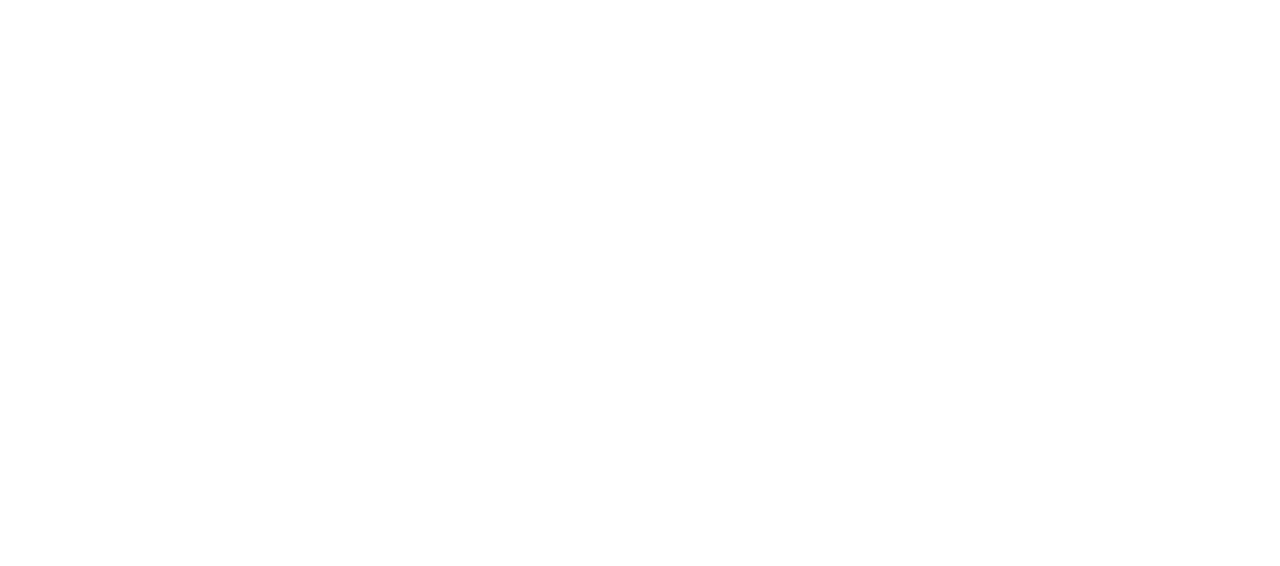
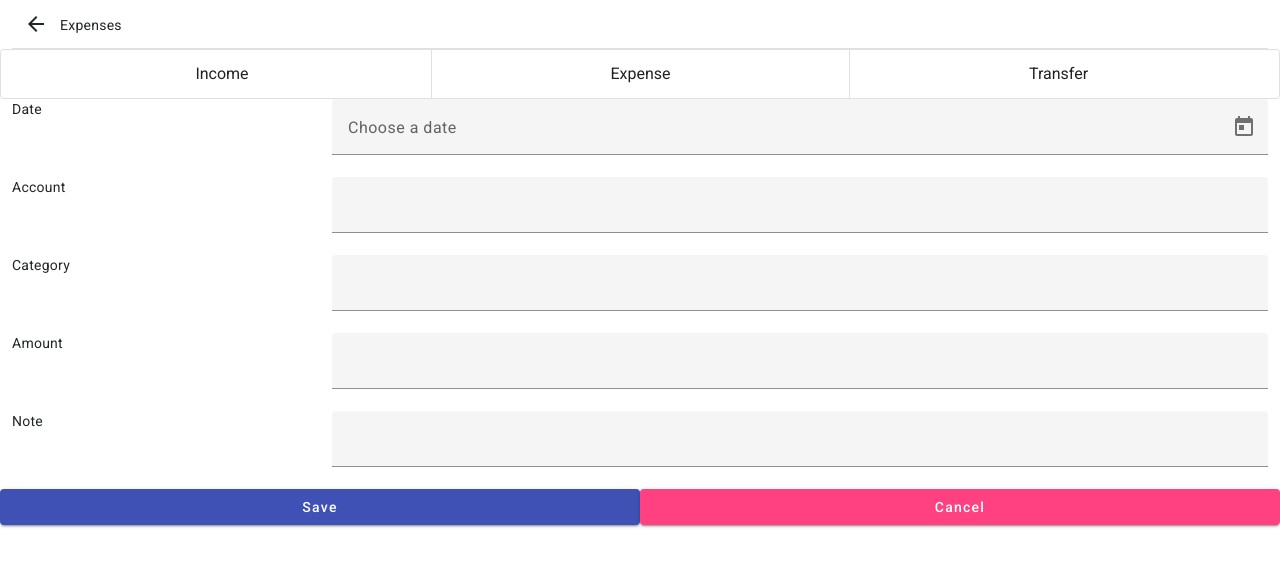
Before and after one commit to vinayak-more/expense-manager, an Angular app: page /transactions/new in a window 1280 px wide. Before the commit this address led to /. Shown: the top 566 px of the page. Built offline with nearby package versions, Linux system fonts and the light colour scheme.

Commit message:
transaction edit form

```diff
--- a/src/app/app.routes.ts
+++ b/src/app/app.routes.ts
@@ -1,7 +1,9 @@
 import { Routes } from '@angular/router';
 import { TransactionsComponent } from './transactions/transactions.component';
+import { TransactionEditComponent } from './transaction-edit/transaction-edit.component';
 
 export const routes: Routes = [
     { path: '', component: TransactionsComponent},
     { path: 'transactions', component: TransactionsComponent},
+    { path: 'transactions/new', component: TransactionEditComponent},
 ];
--- /dev/null
+++ b/src/app/transaction-edit/transaction-edit.component.html
@@ -0,0 +1,47 @@
+<div class="container-fluid">
+    <div>
+        <button mat-icon-button (click)="onBack()">
+            <mat-icon>arrow_back</mat-icon>
+        </button>
+        <span style="vertical-align: super;">Expenses</span>
+    </div>
+    <mat-divider></mat-divider>
+    <form>
+        <div class="row">
+            <mat-button-toggle-group name="fontStyle" aria-label="Font Style">
+                <mat-button-toggle class="col-4" value="income">Income</mat-button-toggle>
+                <mat-button-toggle class="col-4" value="expense">Expense</mat-button-toggle>
+                <mat-button-toggle class="col-4" value="transfer">Transfer</mat-button-toggle>
+            </mat-button-toggle-group>
+        </div>
+        <div class="row">
+            <div class="col-3">Date</div>
+            <mat-form-field class="col-9">
+                <mat-label>Choose a date</mat-label>
+                <input matInput [matDatepicker]="picker">
+                <mat-datepicker-toggle matIconSuffix [for]="picker"></mat-datepicker-toggle>
+                <mat-datepicker #picker></mat-datepicker>
+            </mat-form-field>
+            <div class="col-3">Account</div>
+            <mat-form-field class="col-9">
+                <input matInput>
+            </mat-form-field>
+            <div class="col-3">Category</div>
+            <mat-form-field class="col-9">
+                <input matInput>
+            </mat-form-field>
+
+            <div class="col-3">Amount</div>
+            <mat-form-field class="col-9">
+                <input matInput>
+            </mat-form-field>
+
+            <div class="col-3">Note</div>
+            <mat-form-field class="col-9">
+                <input matInput>
+            </mat-form-field>
+            <button class="col-6" mat-raised-button color="primary" type="submit"> Save</button>
+            <button class="col-6" mat-raised-button color="accent" type="button" (click)="onBack()">Cancel</button>
+        </div>
+    </form>
+</div>
--- /dev/null
+++ b/src/app/transaction-edit/transaction-edit.component.ts
@@ -0,0 +1,35 @@
+import { Component } from '@angular/core';
+import { MatButtonModule } from '@angular/material/button';
+import {MatButtonToggleModule} from '@angular/material/button-toggle';
+import { MatDividerModule } from '@angular/material/divider';
+import { MatIconModule } from '@angular/material/icon';
+import { Router } from '@angular/router';
+import {MatDatepickerModule} from '@angular/material/datepicker';
+import {MatInputModule} from '@angular/material/input';
+import {MatFormFieldModule} from '@angular/material/form-field';
+import {provideNativeDateAdapter} from '@angular/material/core';
+
+@Component({
+  selector: 'app-transaction-edit',
+  standalone: true,
+  imports: [
+    MatIconModule,
+    MatButtonModule,
+    MatDividerModule,
+    MatButtonToggleModule,
+    MatFormFieldModule,
+    MatInputModule,
+    MatDatepickerModule
+  ],
+  providers: [provideNativeDateAdapter()],
+  templateUrl: './transaction-edit.component.html',
+  styleUrl: './transaction-edit.component.scss'
+})
+export class TransactionEditComponent {
+
+  constructor(private router: Router){}
+
+  onBack(){
+    this.router.navigate(['transactions'])
+  }
+}
--- a/src/app/transactions/transaction-add/transaction-add.component.html
+++ b/src/app/transactions/transaction-add/transaction-add.component.html
@@ -1,3 +1,3 @@
-<button mat-fab color="primary" class="floating">
+<button mat-fab color="primary" class="floating" (click)="onAddTransaction()">
     <mat-icon>add</mat-icon>
   </button>
--- a/src/app/transactions/transaction-add/transaction-add.component.ts
+++ b/src/app/transactions/transaction-add/transaction-add.component.ts
@@ -1,6 +1,7 @@
 import { Component } from '@angular/core';
 import { MatButtonModule } from '@angular/material/button';
 import { MatIconModule } from '@angular/material/icon';
+import { Router } from '@angular/router';
 
 @Component({
   selector: 'app-transaction-add',
@@ -14,4 +15,11 @@
 })
 export class TransactionAddComponent {
 
+  constructor(private router: Router){
+
+  }
+
+  onAddTransaction(){
+    this.router.navigate(['transactions', 'new']);
+  }
 }
--- a/src/app/transactions/transaction-list/transaction-list.component.ts
+++ b/src/app/transactions/transaction-list/transaction-list.component.ts
@@ -2,7 +2,7 @@
 import { Transaction } from '../../model/transaction.model';
 import { TransactionItemComponent } from '../transaction-item/transaction-item.component';
 import { CommonModule } from '@angular/common';
-import { TransactionService } from '../transaction.service';
+import { TransactionService } from '../../service/transaction.service';
 
 @Component({
   selector: 'app-transaction-list',
--- a/src/app/transactions/transaction-summary/transaction-summary.component.ts
+++ b/src/app/transactions/transaction-summary/transaction-summary.component.ts
@@ -1,7 +1,7 @@
 import { Component, OnInit } from '@angular/core';
 import { MatGridListModule } from '@angular/material/grid-list';
 import { MatDividerModule } from '@angular/material/divider';
-import { TransactionService } from '../transaction.service';
+import { TransactionService } from '../../service/transaction.service';
 import { TransactionType } from '../../model/transaction.model';
 import { NgClass } from '@angular/common';
 
```
Also changed, not shown: src/app/service/transaction.service.ts (renamed from src/app/transactions/transaction.service.ts), src/app/transaction-edit/transaction-edit.component.scss (added).
